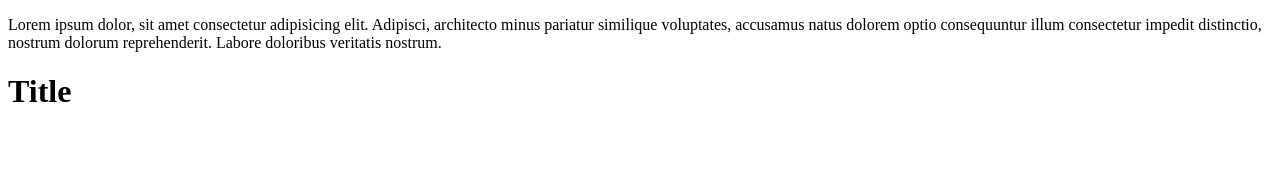
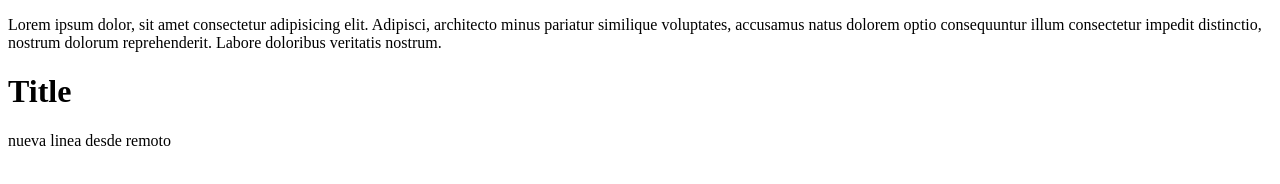
Before and after one commit to rreyescc/github-udemy, a plain HTML site: page index.html in a window 1280 px wide. Drawn offline with Linux system fonts and the light colour scheme.

Commit message:
Update index.html

```diff
--- a/index.html
+++ b/index.html
@@ -8,5 +8,6 @@
 <body>
   <p>Lorem ipsum dolor, sit amet consectetur adipisicing elit. Adipisci, architecto minus pariatur similique voluptates, accusamus natus dolorem optio consequuntur illum consectetur impedit distinctio, nostrum dolorum reprehenderit. Labore doloribus veritatis nostrum.</p>
   <h1>Title</h1>
+  <p>nueva linea desde remoto</p>
 </body>
 </html>
```
